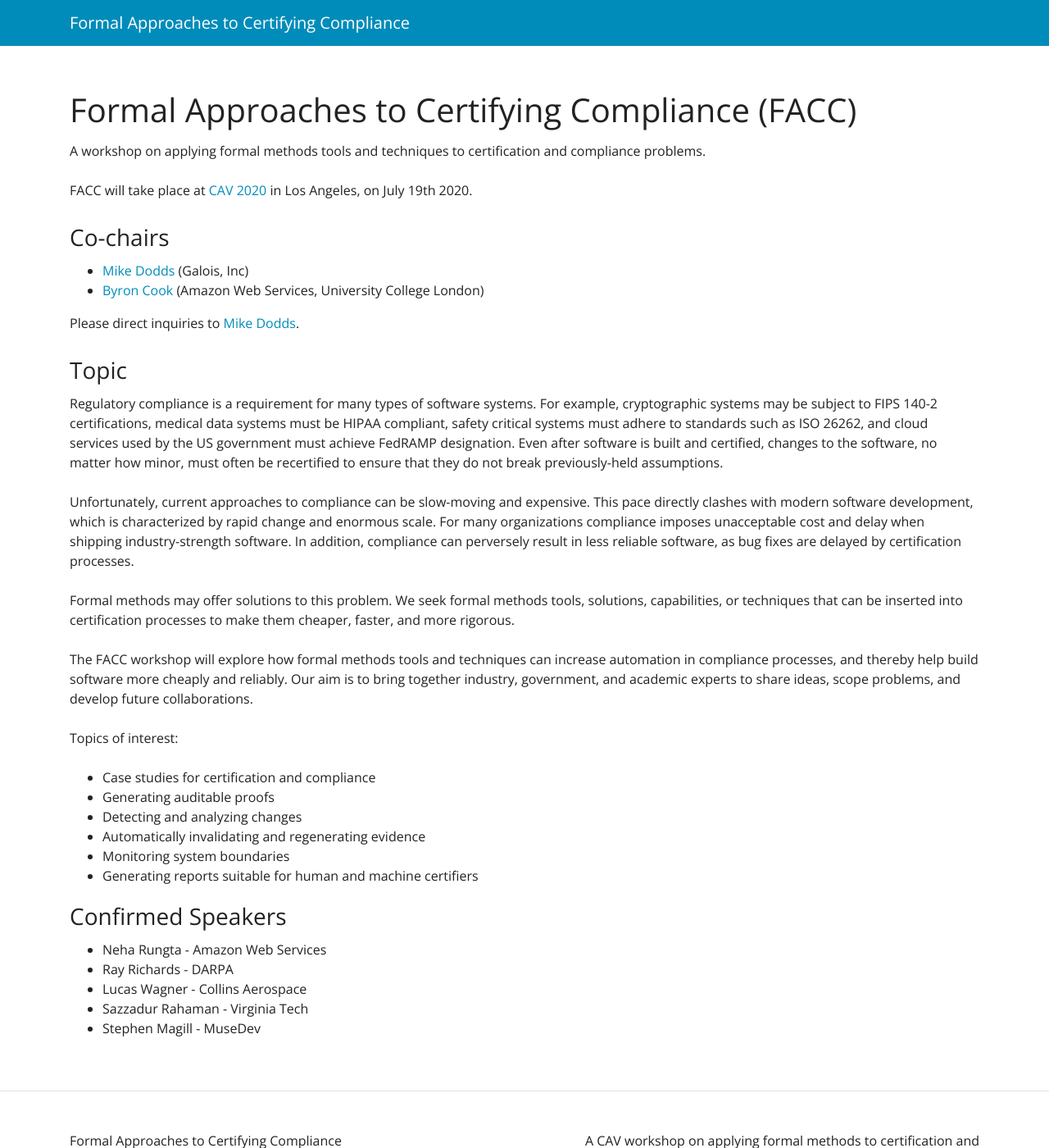
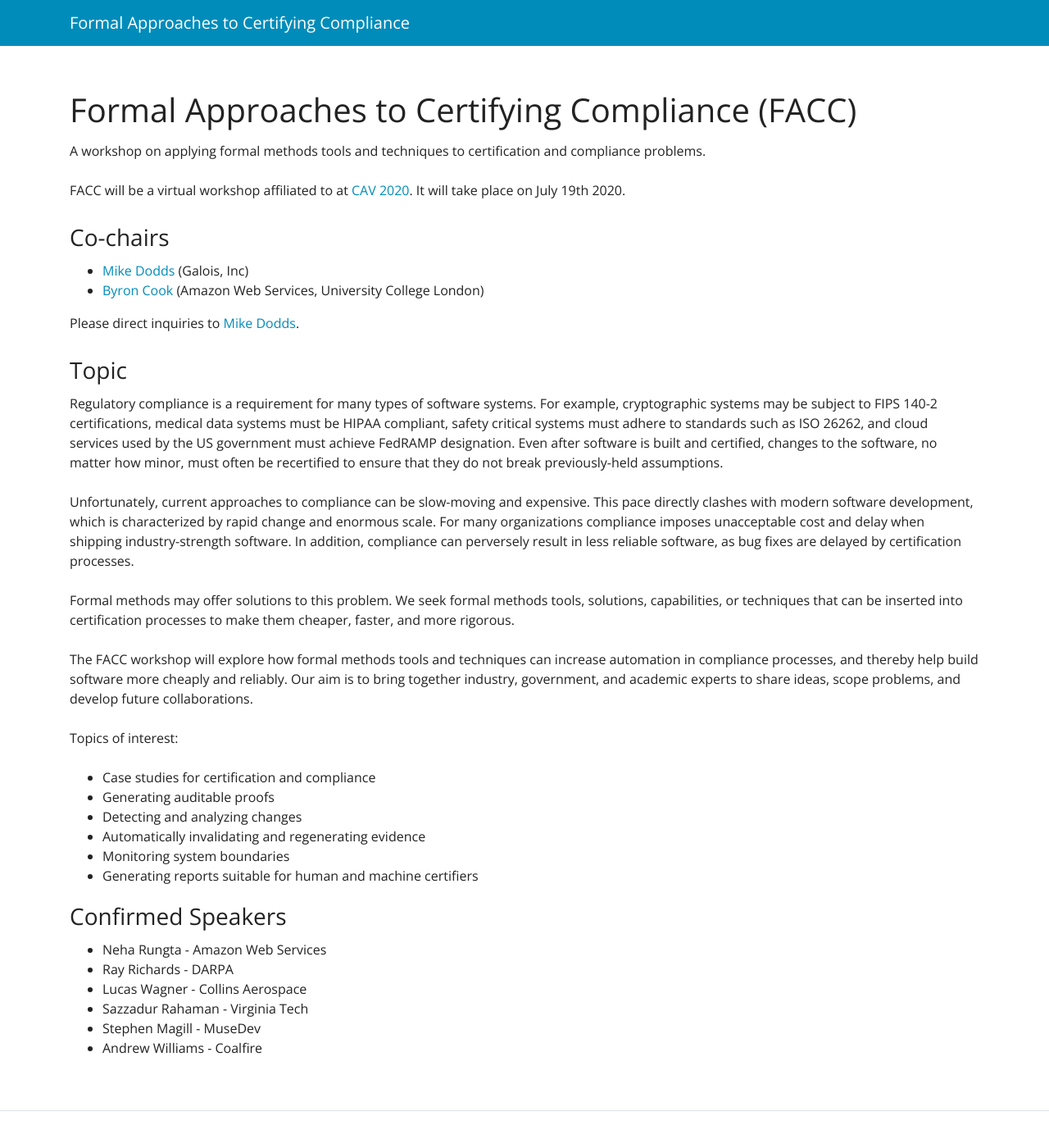
Before and after one commit to facc-workshop-2020/facc-workshop-2021.github.io, a Jekyll site: the page built from index.md, in a window 1280 px wide and 1400 px high. Shown: the whole window at 82% size. Built offline with Jekyll 4.4.1, drawn with Linux system fonts in a browser that asks for light colours.

Commit message:
Update index.md

```diff
--- a/index.md
+++ b/index.md
@@ -5,7 +5,7 @@ title: Formal Approaches to Certifying Compliance (FACC)
 
 A workshop on applying formal methods tools and techniques to certification and compliance problems.
 
-FACC will take place at [CAV 2020](http://i-cav.org/2020/) in Los Angeles, on July 19th 2020.
+FACC will be a virtual workshop affiliated to at [CAV 2020](http://i-cav.org/2020/). It will take place on July 19th 2020.
 
 
 ### Co-chairs
@@ -41,3 +41,4 @@ Topics of interest:
 * Lucas Wagner - Collins Aerospace
 * Sazzadur Rahaman - Virginia Tech
 * Stephen Magill - MuseDev
+* Andrew Williams - Coalfire
```
